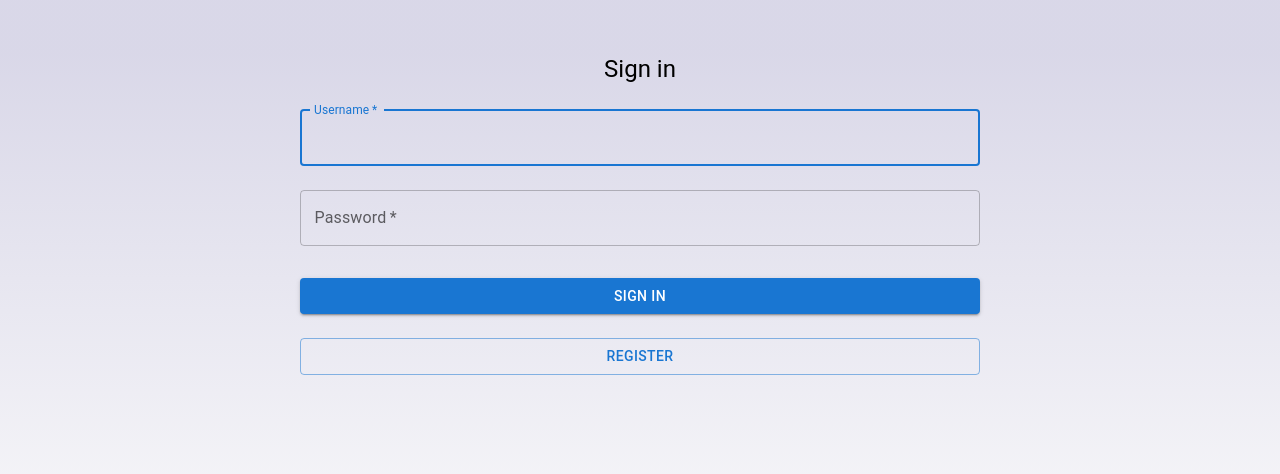
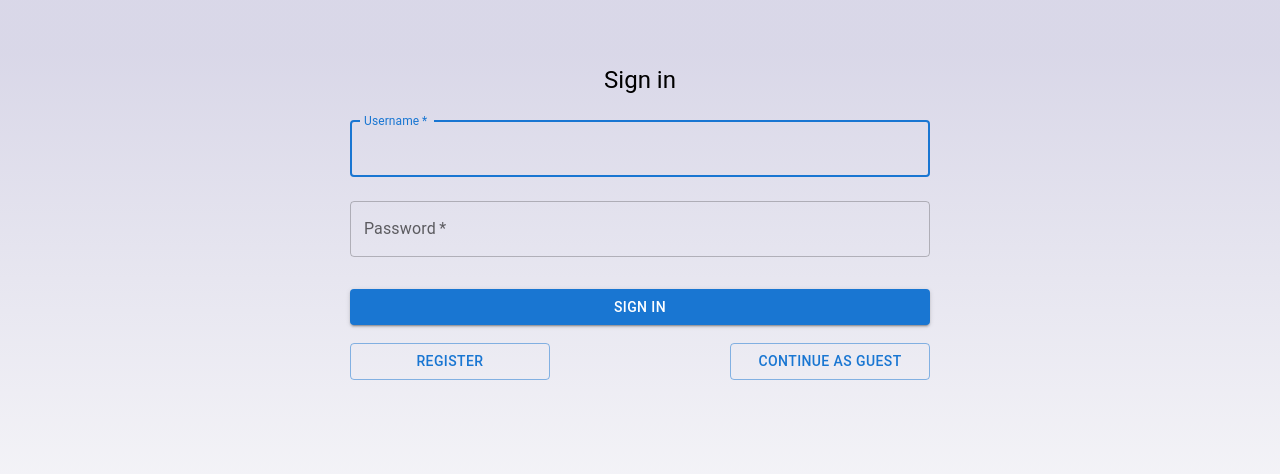
Before and after one commit to Kameal22/trello-inspired-app, a React (Create React App) app: page /login in a window 1280 px wide. Shown: the part 178-652 px from the top of the page. Built offline with nearby package versions, Linux system fonts and the light colour scheme.

Commit message:
Added LinkButton component, extracted most of css in LoginPage

```diff
--- /dev/null
+++ b/src/components/LinkButton.js
@@ -0,0 +1,15 @@
+import React from 'react';
+import {Button} from "@mui/material";
+import {Link} from "react-router-dom";
+
+const LinkButton = ({to, text}) => {
+    return (
+        <Link to={to} style={{textDecoration: 'none'}}>
+            <Button fullWidth variant="outlined">
+                {text}
+            </Button>
+        </Link>
+    );
+};
+
+export default LinkButton;
--- a/src/pages/LoginPage.js
+++ b/src/pages/LoginPage.js
@@ -1,10 +1,12 @@
 import React, {useContext, useState} from 'react';
 import {Alert, Box, Button, Snackbar, TextField, Typography} from "@mui/material";
-import {Link, useHistory} from "react-router-dom";
+import {useHistory} from "react-router-dom";
 import {AuthContext} from "../contexts/AuthContext";
 import useInputState from "../hooks/useInputState";
 import {login} from "../services/auth-service";
 import {BAD_REQUEST, UNAUTHORIZED} from "../constants/http_statuses";
+import "../styles/LoginPage.css"
+import LinkButton from "../components/LinkButton";
 
 const LoginPage = () => {
     const history = useHistory();
@@ -62,17 +64,7 @@ const LoginPage = () => {
     }
 
     return (
-        <Box
-            sx={{
-                display: 'flex',
-                flexDirection: 'column',
-                alignItems: 'center',
-                textAlign: 'center',
-                justifyContent: 'center',
-                minHeight: '100vh',
-                background: 'linear-gradient(0deg, rgba(252,252,252,1) 0%, rgba(207,205,226,0.788953081232493) 71%)'
-            }}
-        >
+        <Box className="login-page">
             <Typography component="h1" variant="h5">
                 Sign in
             </Typography>
@@ -112,15 +104,10 @@ const LoginPage = () => {
                 >
                     Sign In
                 </Button>
-                <Link to={'/register'} style={{textDecoration: 'none'}}>
-                    <Button
-                        fullWidth
-                        variant="outlined"
-                        sx={{mt: 1, mb: 2}}
-                    >
-                        Register
-                    </Button>
-                </Link>
+                <div className="button-row">
+                    <LinkButton to='/register' text="Register"/>
+                    <LinkButton to='/main-page' text="Continue as guest"/>
+                </div>
             </Box>
             <Snackbar open={snackbar.open} autoHideDuration={3000} onClose={handleSnackbarClose}>
                 <Alert onClose={handleSnackbarClose} severity={snackbar.type} sx={{width: '100%'}}>
--- /dev/null
+++ b/src/styles/LoginPage.css
@@ -0,0 +1,21 @@
+.login-page {
+    display: flex;
+    flex-direction: column;
+    align-items: center;
+    text-align: center;
+    justify-content: center;
+    min-height: 100vh;
+    background: linear-gradient(0deg, rgba(252, 252, 252, 1) 0%, rgba(207, 205, 226, 0.788953081232493) 71%);
+}
+
+.button-row {
+    display: flex;
+    flex-direction: row;
+    margin-top: 2px;
+    align-items: center;
+    justify-content: space-between;
+}
+
+.button-row button {
+    min-width: 200px;
+}
```
